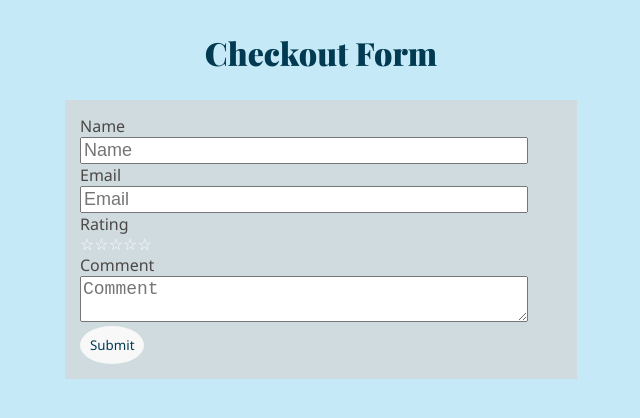
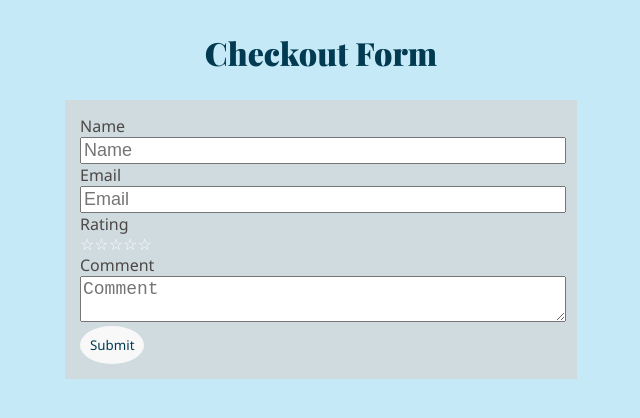
Before and after one commit to oilyquack/checkout-react-challenge, a React app: page / in a window 1280 px wide. Shown: the top 418 px of the page, without its empty margins (319-959 px from the left). Built offline with nearby package versions, Linux system fonts and the light colour scheme.

Commit message:
add large device CSS breakpoint

```diff
--- a/static/styles.css
+++ b/static/styles.css
@@ -94,3 +94,11 @@ h2 {
     font-size: 18px;
   }
 }
+
+@media (min-width: 1200px) {
+  input,
+  textarea {
+    width: 38vw;
+    font-size: 18px;
+  }
+}
```
